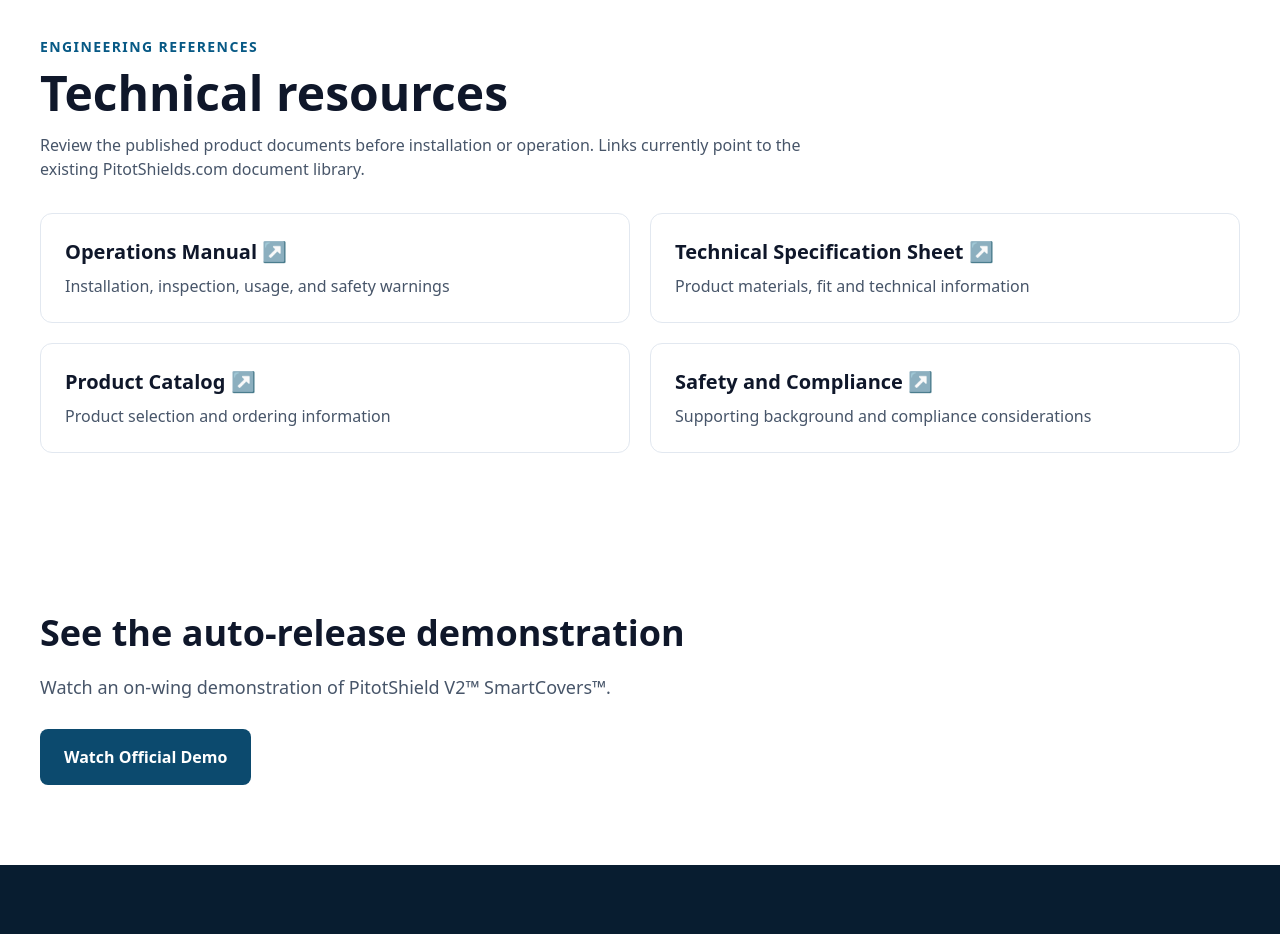
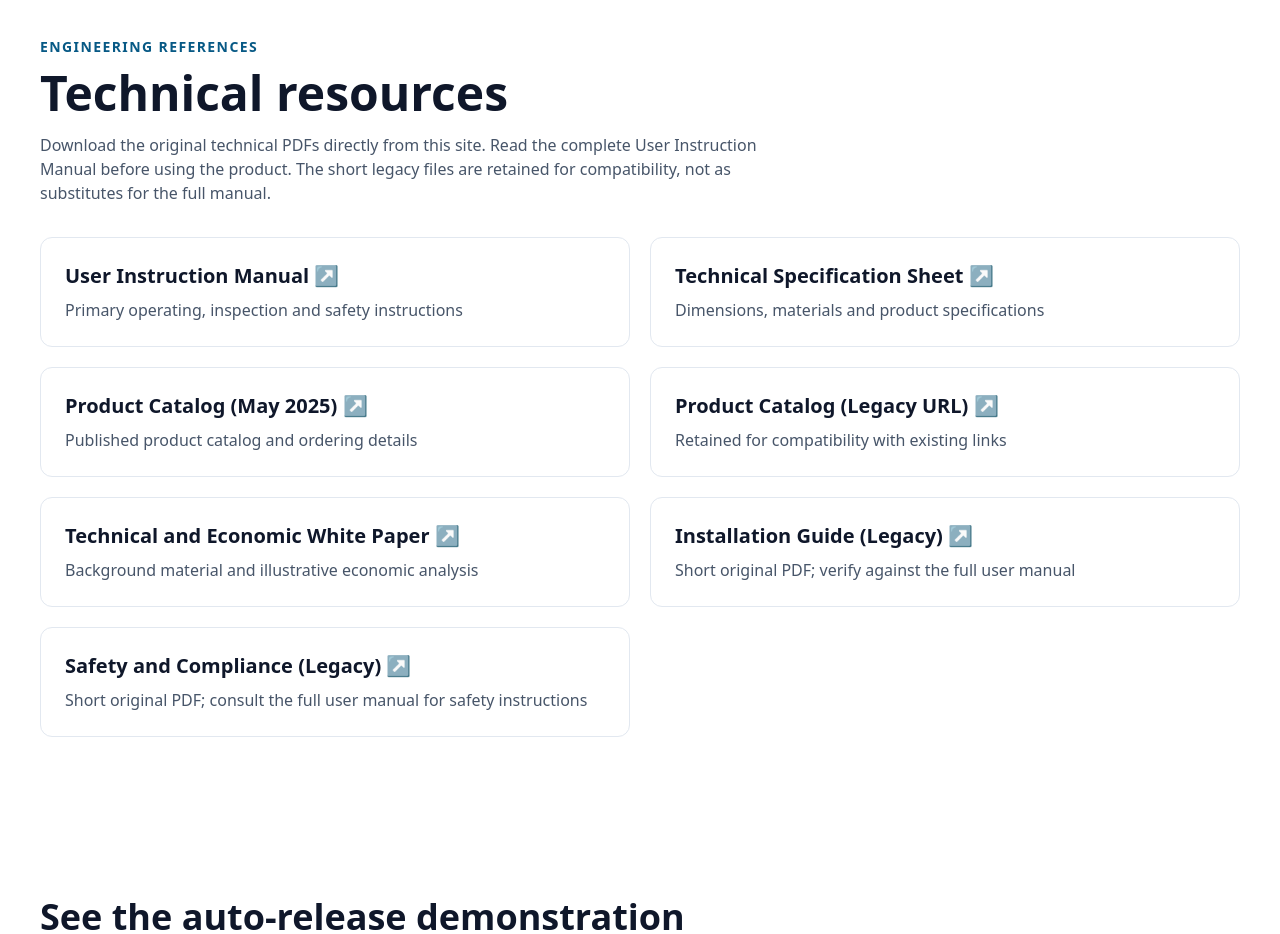
Before and after one commit to jblz1837/pitotshield, a Next.js app: page / in a window 1280 px wide. Shown: the part 2460-3394 px from the top of the page. Built offline with nearby package versions, Linux system fonts and the light colour scheme; no server answers.

Commit message:
Use locally migrated PDFs with preview-safe links for all seven original documents

```diff
--- a/components/TechnicalResources.tsx
+++ b/components/TechnicalResources.tsx
@@ -1,14 +1,19 @@
-const docs = [
- {title:"Operations Manual",url:"https://pitotshields.com/docs/pitotshield-v2-manual.pdf",detail:"Installation, inspection, usage, and safety warnings"},
- {title:"Technical Specification Sheet",url:"https://pitotshields.com/docs/pitotshield-v2-spec-sheet.pdf",detail:"Product materials, fit and technical information"},
- {title:"Product Catalog",url:"https://pitotshields.com/docs/pitotshield-v2-catalog-05-25.pdf",detail:"Product selection and ordering information"},
- {title:"Safety and Compliance",url:"https://pitotshields.com/docs/psv2-wp-marketing-version-w-all-econ.pdf",detail:"Supporting background and compliance considerations"}
-];
+const documents = [
+["User Instruction Manual","pitotshield-v2-manual.pdf","Primary operating, inspection and safety instructions"],
+["Technical Specification Sheet","pitotshield-v2-spec-sheet.pdf","Dimensions, materials and product specifications"],
+["Product Catalog (May 2025)","pitotshield-v2-catalog-05-25.pdf","Published product catalog and ordering details"],
+["Product Catalog (Legacy URL)","pitotshield-v2-catalog.pdf","Retained for compatibility with existing links"],
+["Technical and Economic White Paper","psv2-wp-marketing-version-w-all-econ.pdf","Background material and illustrative economic analysis"],
+["Installation Guide (Legacy)","pitotshield-v2-installation-guide.pdf","Short original PDF; verify against the full user manual"],
+["Safety and Compliance (Legacy)","pitotshield-v2-safety-compliance.pdf","Short original PDF; consult the full user manual for safety instructions"]
+] as const;
+const path=(file:string)=>`${process.env.NEXT_PUBLIC_BASE_PATH??""}/docs/${encodeURIComponent(file)}`;
 export default function TechnicalResources(){
  return <section aria-label="Technical resources">
-  <p className="text-sm font-bold uppercase tracking-widest text-sky-800">Engineering references</p>
-  <h2 className="mt-3 text-3xl font-bold sm:text-5xl">Technical resources</h2>
-  <p className="mt-4 max-w-3xl text-slate-600">Review the published product documents before installation or operation. Links currently point to the existing PitotShields.com document library.</p>
-  <div className="mt-8 grid gap-5 md:grid-cols-2">{docs.map(x=><a key={x.url} href={x.url} target="_blank" rel="noopener noreferrer" className="rounded-xl border border-slate-200 bg-white p-6 hover:border-sky-400"><h3 className="text-xl font-bold">{x.title} ↗</h3><p className="mt-2 text-slate-600">{x.detail}</p></a>)}</div>
- </section>;
+ <p className="text-sm font-bold uppercase tracking-widest text-sky-800">Engineering references</p>
+ <h2 className="mt-3 text-3xl font-bold sm:text-5xl">Technical resources</h2>
+ <p className="mt-4 max-w-3xl text-slate-600">Download the original technical PDFs directly from this site. Read the complete User Instruction Manual before using the product. The short legacy files are retained for compatibility, not as substitutes for the full manual.</p>
+ <div className="mt-8 grid gap-5 md:grid-cols-2">
+ {documents.map(([title,file,description])=><a key={file} href={path(file)} target="_blank" rel="noopener noreferrer" className="rounded-xl border border-slate-200 bg-white p-6 hover:border-sky-400"><h3 className="text-xl font-bold">{title} ↗</h3><p className="mt-2 text-slate-600">{description}</p></a>)}
+ </div></section>;
 }
```
